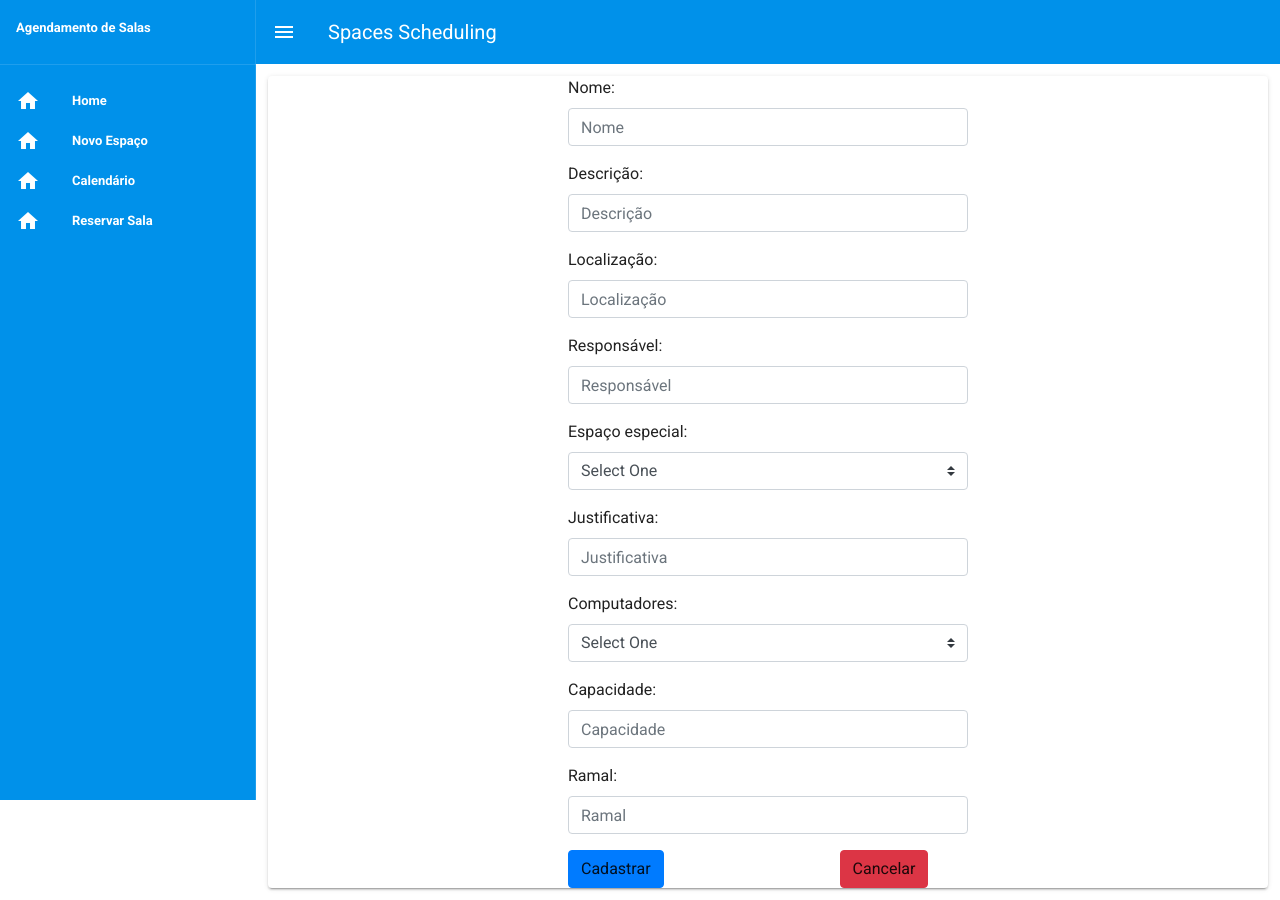
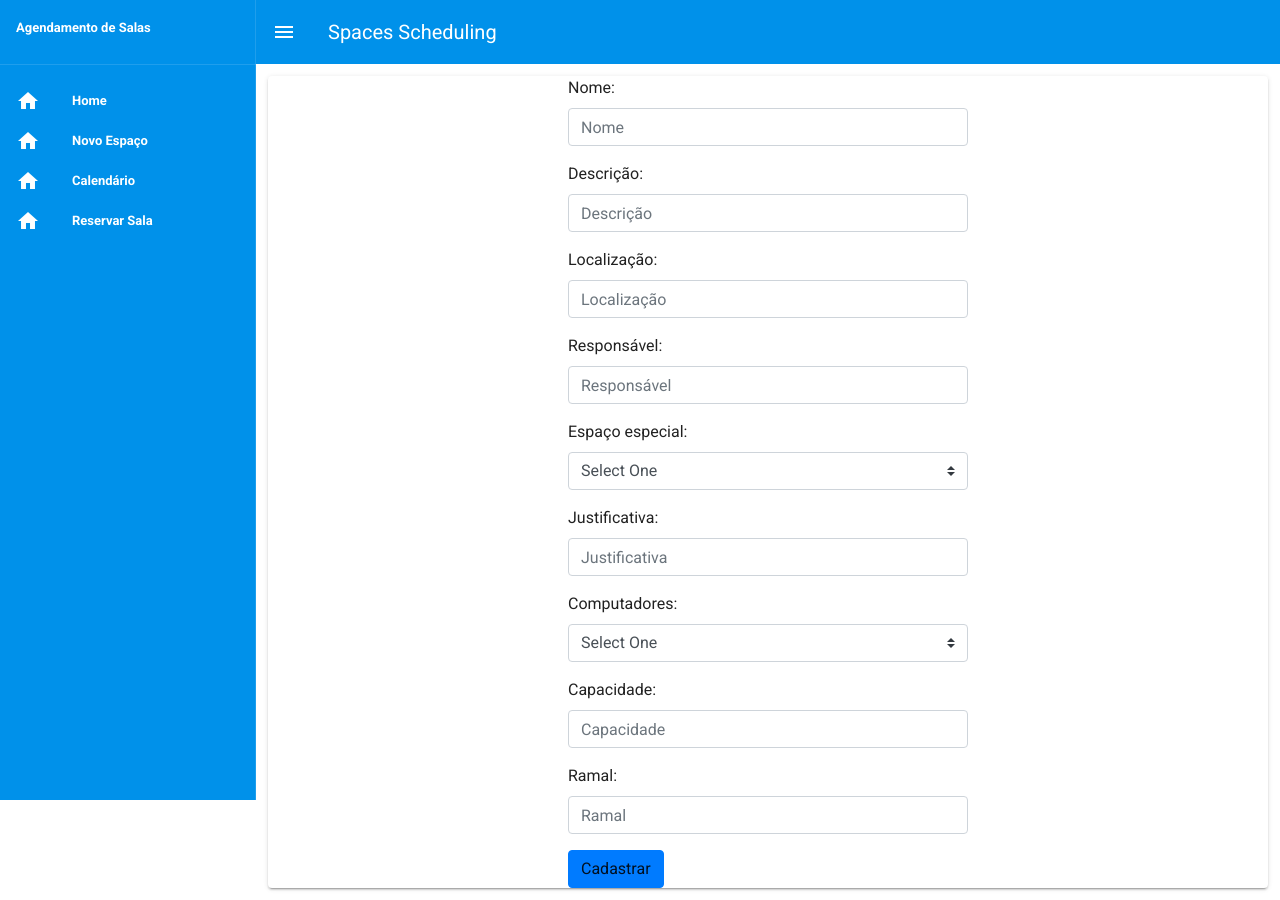
Before and after one commit to BiaChacon/spaces-scheduling, a Vue app in the folder frontend/: page /#/cadastrar-espaco in a window 1280 px wide. Built offline with nearby package versions, Linux system fonts and the light colour scheme.

Commit message:
list spaces update

```diff
--- a/frontend/src/views/RegisterSpace.vue
+++ b/frontend/src/views/RegisterSpace.vue
@@ -104,17 +104,12 @@
         <b-button type="submit" variant="primary" id="btnRegister"
           >Cadastrar</b-button
         >
-        <b-button type="reset" variant="danger" id="btnCancel"
-          >Cancelar</b-button
-        >
       </b-form>
-      <!-- </div> -->
     </div>
   </v-card>
 </template>
 
 <script>
-// import axios from "axios";
 import ApiService from '../services/ApiService';
 const http = new ApiService('spaces');
 export default {
@@ -148,7 +143,6 @@ export default {
   methods: {
     onSubmit(evt) {
       evt.preventDefault();
-      // axios.post("http://localhost:3333/spaces", this.form);
       http.create(this.form);
       alert("Espaço salvo");
       this.$router.push("/");
--- a/frontend/src/views/ReservationList.vue
+++ b/frontend/src/views/ReservationList.vue
@@ -8,9 +8,8 @@ import axios from "axios";
 export default {
   data: () => ({
     reservations: [],
-
   }),
-  async created() {
+  async mounted() {
     // GET request using axios with async/await
     const response = await axios.get("http://localhost:3333/reservations");
     console.log(response.data);
```
